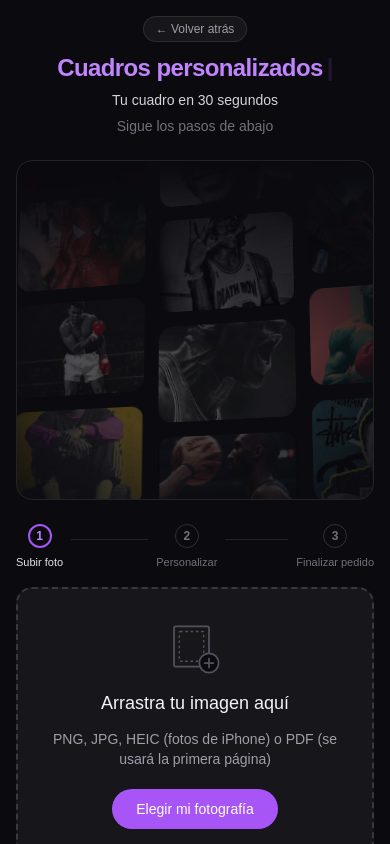
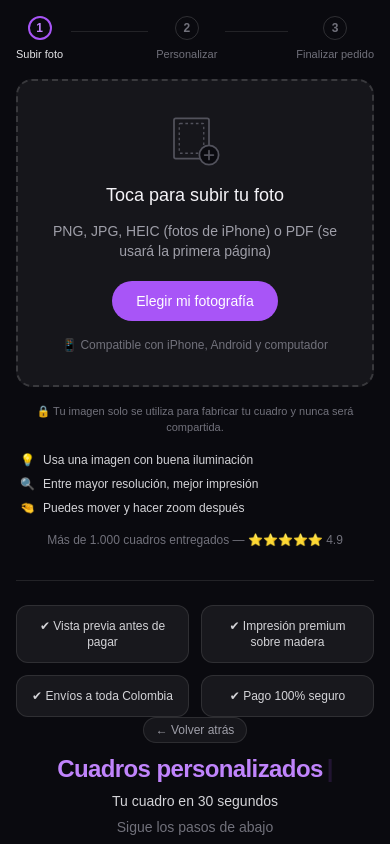
Before and after one commit to ELMETACHO/mystery-tienda, a Next.js app: page /crear in a window 390 px wide. Shown: the top 844 px of the page. Built offline with nearby package versions, Linux system fonts and the light colour scheme.

Commit message:
Ajustes movil en /crear: orden de secciones y texto de carga condicional

```diff
--- a/app/crear/page.js
+++ b/app/crear/page.js
@@ -1,6 +1,6 @@
 "use client";
 
-import { useCallback, useState } from "react";
+import { useCallback, useEffect, useState } from "react";
 import { useRouter } from "next/navigation";
 import Link from "next/link";
 import Image from "next/image";
@@ -264,8 +264,29 @@ export default function CrearPage() {
   const [croppedAreaPixels, setCroppedAreaPixels] = useState(null);
   const [imageDimensions, setImageDimensions] = useState(null);
   const [readyOrder, setReadyOrder] = useState(null);
+  const [isMobile, setIsMobile] = useState(false);
+
+  // Mismo patrón que RecentesDriftWall: matchMedia contra el breakpoint
+  // "sm" de Tailwind (640px) para decidir el texto de la caja de carga
+  // ("Arrastra..." no tiene sentido en un dispositivo táctil).
+  useEffect(() => {
+    const mq = window.matchMedia("(max-width: 639px)");
+    const update = () => setIsMobile(mq.matches);
+    update();
+    mq.addEventListener("change", update);
+    return () => mq.removeEventListener("change", update);
+  }, []);
 
   const selectedSize = SIZES.find((s) => s.id === sizeId);
+  const isUploadScreen = !imageSrc && !readyOrder;
+
+  // Solo en la primera pantalla (subir foto) y solo en móvil: la caja de
+  // carga va primero, el indicador de pasos después, y la cabecera
+  // (TextType + DriftWall) al final — en desktop (sm+) se resetea al
+  // orden natural del DOM (cabecera → pasos → caja de carga).
+  const mobileOrderHeader = isUploadScreen ? "order-3 sm:order-none" : "";
+  const mobileOrderSteps = isUploadScreen ? "order-1 sm:order-none" : "";
+  const mobileOrderUpload = isUploadScreen ? "order-2 sm:order-none" : "";
 
   const isLowResolution =
     imageDimensions &&
@@ -434,8 +455,8 @@ export default function CrearPage() {
           de escribir + DriftWall en vez del título estático + el mockup
           lateral fijo que había antes — solo en este paso, los pasos 2/3
           conservan el título simple original. */}
-      {!imageSrc && !readyOrder ? (
-        <div className="mb-6 grid items-center gap-6 sm:mb-8 sm:gap-8 lg:grid-cols-2">
+      {isUploadScreen ? (
+        <div className={`mb-6 grid items-center gap-6 sm:mb-8 sm:gap-8 lg:grid-cols-2 ${mobileOrderHeader}`}>
           <div className="flex flex-col items-center gap-1.5 text-center lg:items-start lg:text-left">
             <Link
               href="/"
@@ -473,7 +494,9 @@ export default function CrearPage() {
         </div>
       )}
 
-      <ProgressSteps current={readyOrder ? 3 : imageSrc ? 2 : 1} />
+      <div className={mobileOrderSteps}>
+        <ProgressSteps current={readyOrder ? 3 : imageSrc ? 2 : 1} />
+      </div>
 
       {/* Input único, reutilizado por todos los <label htmlFor="file-upload">
           de esta página. El navegador abre el selector de archivos nativo al
@@ -557,7 +580,7 @@ export default function CrearPage() {
           </button>
         </div>
       ) : !imageSrc ? (
-        <div className="flex flex-col gap-8">
+        <div className={`flex flex-col gap-8 ${mobileOrderUpload}`}>
           {/* La caja de carga ahora ocupa todo el ancho: el mockup lateral
               estático que iba a su derecha se quitó (ver TextType +
               RecentesDriftWall en la cabecera de esta pantalla, más
@@ -583,7 +606,7 @@ export default function CrearPage() {
                   <>
                     <EmptyFramePlusIcon />
                     <p className="text-lg font-medium">
-                      Arrastra tu imagen aquí
+                      {isMobile ? "Toca para subir tu foto" : "Arrastra tu imagen aquí"}
                     </p>
                     <p className="text-sm text-zinc-400">
                       PNG, JPG, HEIC (fotos de iPhone) o PDF (se usará la primera página)
```
